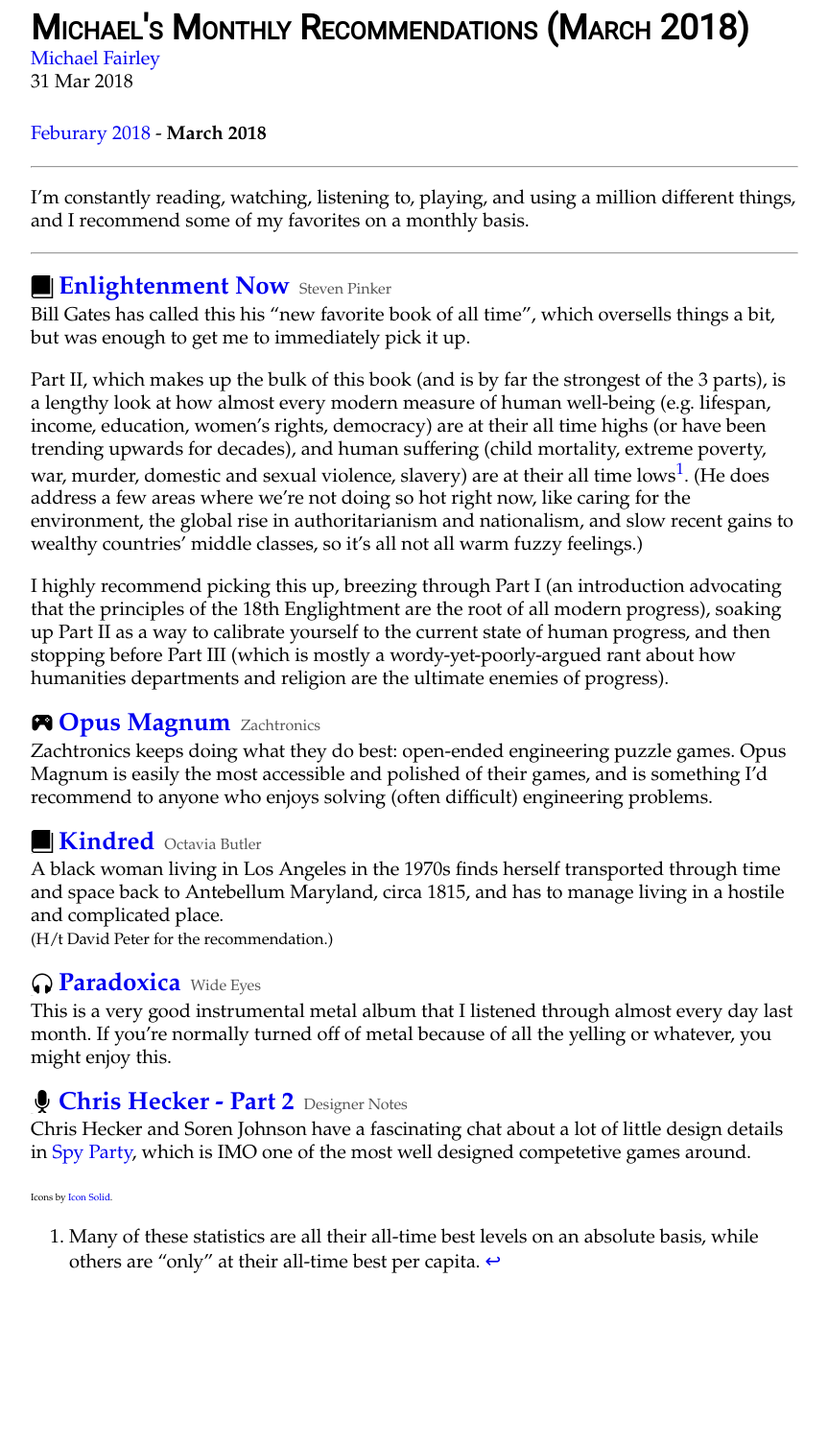
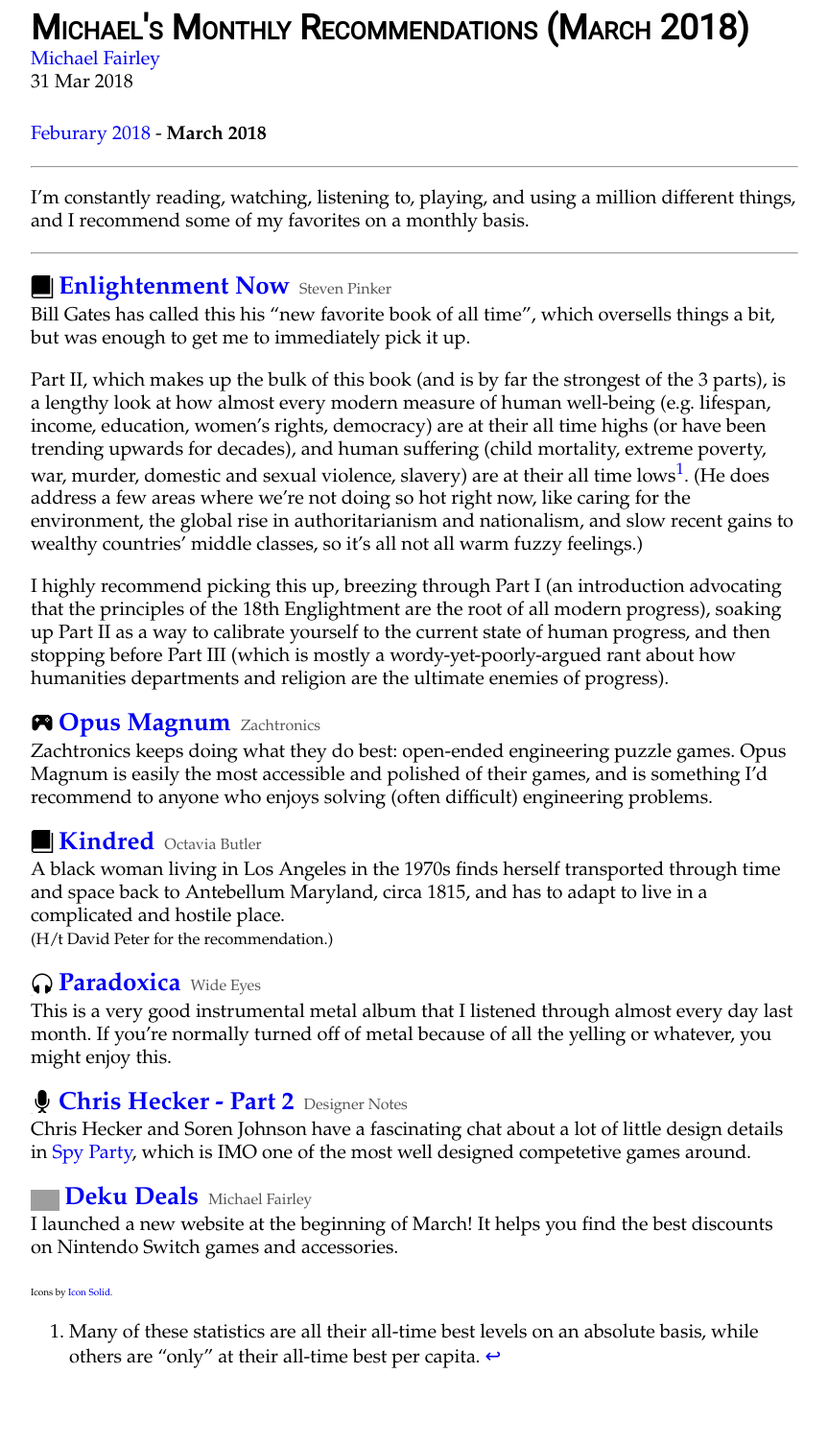
Before and after one commit to michaelfairley/michaelfairley.com, a Jekyll site: the page built from _posts/2018-03-31-michaels-monthly-recommendations-march-2018.md, in a window 1280 px wide. Shown: the whole page at 96% size, without its empty margins (208-1071 px from the left). Built offline with Jekyll 4.4.1, drawn with Linux system fonts in a browser that asks for light colours; some web fonts are replaced; before the commit the page ends 1406 px from its top, so only the background shows below that; grey boxes are pictures that could not be loaded.

Commit message:
Deku deals

```diff
--- a/_posts/2018-03-31-michaels-monthly-recommendations-march-2018.md
+++ b/_posts/2018-03-31-michaels-monthly-recommendations-march-2018.md
@@ -30,7 +30,7 @@
 
 <img src="/images/icons/book.svg" class="mmr-icon" />
 <span class="mmr-heading">[Kindred](https://smile.amazon.com/Kindred-Octavia-Butler-ebook/dp/B009U9S540?tag=yelriaf-20)</span> &nbsp;<span class="mmr-creator">Octavia Butler</span>
-A black woman living in Los Angeles in the 1970s finds herself transported through time and space back to Antebellum Maryland, circa 1815, and has to manage living in a hostile and complicated place.
+A black woman living in Los Angeles in the 1970s finds herself transported through time and space back to Antebellum Maryland, circa 1815, and has to adapt to live in a complicated and hostile place.
 <small>(H/t David Peter for the recommendation.)</small>
 
 <img src="/images/icons/music.svg" class="mmr-icon" />
@@ -42,6 +42,11 @@
 <span class="mmr-heading">[Chris Hecker - Part 2](https://www.idlethumbs.net/designernotes/episodes/chris-hecker-part-2)</span> &nbsp;<span class="mmr-creator">Designer Notes</span>
 Chris Hecker and Soren Johnson have a fascinating chat about a lot of little design details in [Spy Party](http://www.spyparty.com/), which is IMO one of the most well designed competetive games around.
 
+<img src="/images/icons/dekudeals.svg" class="mmr-icon" />
+<span class="mmr-heading">[Deku Deals](https://www.dekudeals.com/)</span> &nbsp;<span class="mmr-creator">Michael Fairley</span>
+I launched a new website at the beginning of March!
+It helps you find the best discounts on Nintendo Switch games and accessories.
+
 
 [^percentage]: Many of these statistics are all their all-time best levels on an absolute basis, while others are "only" at their all-time best per capita.
 
```
